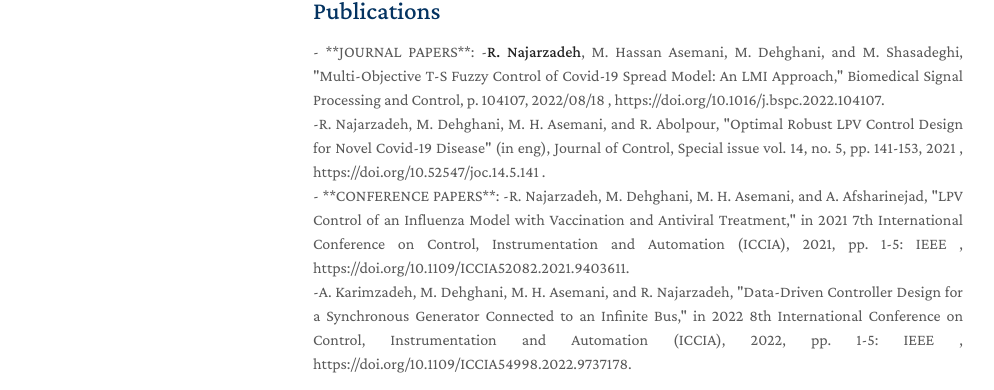
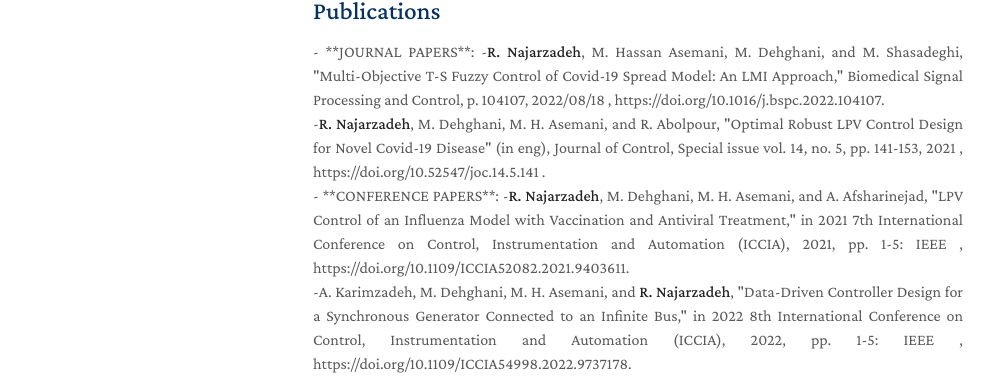
Before and after one commit to rezanajar/rezanajar.github.io, a Jekyll site: the page built from index.md, in a window 1280 px wide and 1092 px high. Shown: the part 598-988 px from the top of the window, without its empty margins (157-1151 px from the left). Built offline with Jekyll 4.4.1, drawn with Linux system fonts in a browser that asks for light colours; a style sheet for code colours, icons or effects is not loaded; our own code applies the rules of GitHub Pages for plain Markdown files.

```diff
--- a/index.md
+++ b/index.md
@@ -26,10 +26,10 @@ I am an experienced engineer specializing in mathematical modeling, data-driven
 - **JOURNAL PAPERS**:
 
 -<strong>R. Najarzadeh</strong>, M. Hassan Asemani, M. Dehghani, and M. Shasadeghi, "Multi-Objective T-S Fuzzy Control of Covid-19 Spread Model: An LMI Approach," Biomedical Signal Processing and Control, p. 104107, 2022/08/18 , https://doi.org/10.1016/j.bspc.2022.104107.<br>
--R. Najarzadeh, M. Dehghani, M. H. Asemani, and R. Abolpour, "Optimal Robust LPV Control Design for Novel Covid-19 Disease" (in eng), Journal of Control, Special issue vol. 14, no. 5, pp. 141-153, 2021 , https://doi.org/10.52547/joc.14.5.141 .<br>
+-<strong>R. Najarzadeh</strong>, M. Dehghani, M. H. Asemani, and R. Abolpour, "Optimal Robust LPV Control Design for Novel Covid-19 Disease" (in eng), Journal of Control, Special issue vol. 14, no. 5, pp. 141-153, 2021 , https://doi.org/10.52547/joc.14.5.141 .<br>
 
 - **CONFERENCE PAPERS**:
 
--R. Najarzadeh, M. Dehghani, M. H. Asemani, and A. Afsharinejad, "LPV Control of an Influenza Model with Vaccination and Antiviral Treatment," in 2021 7th International Conference on Control, Instrumentation and Automation (ICCIA), 2021, pp. 1-5: IEEE , https://doi.org/10.1109/ICCIA52082.2021.9403611.<br>
--A. Karimzadeh, M. Dehghani, M. H. Asemani, and R. Najarzadeh, "Data-Driven Controller Design for a Synchronous Generator Connected to an Infinite Bus," in 2022 8th International Conference on Control, Instrumentation and Automation (ICCIA), 2022, pp. 1-5: IEEE , https://doi.org/10.1109/ICCIA54998.2022.9737178.<br>
+-<strong>R. Najarzadeh</strong>, M. Dehghani, M. H. Asemani, and A. Afsharinejad, "LPV Control of an Influenza Model with Vaccination and Antiviral Treatment," in 2021 7th International Conference on Control, Instrumentation and Automation (ICCIA), 2021, pp. 1-5: IEEE , https://doi.org/10.1109/ICCIA52082.2021.9403611.<br>
+-A. Karimzadeh, M. Dehghani, M. H. Asemani, and <strong>R. Najarzadeh</strong>, "Data-Driven Controller Design for a Synchronous Generator Connected to an Infinite Bus," in 2022 8th International Conference on Control, Instrumentation and Automation (ICCIA), 2022, pp. 1-5: IEEE , https://doi.org/10.1109/ICCIA54998.2022.9737178.<br>
 </div>
```
